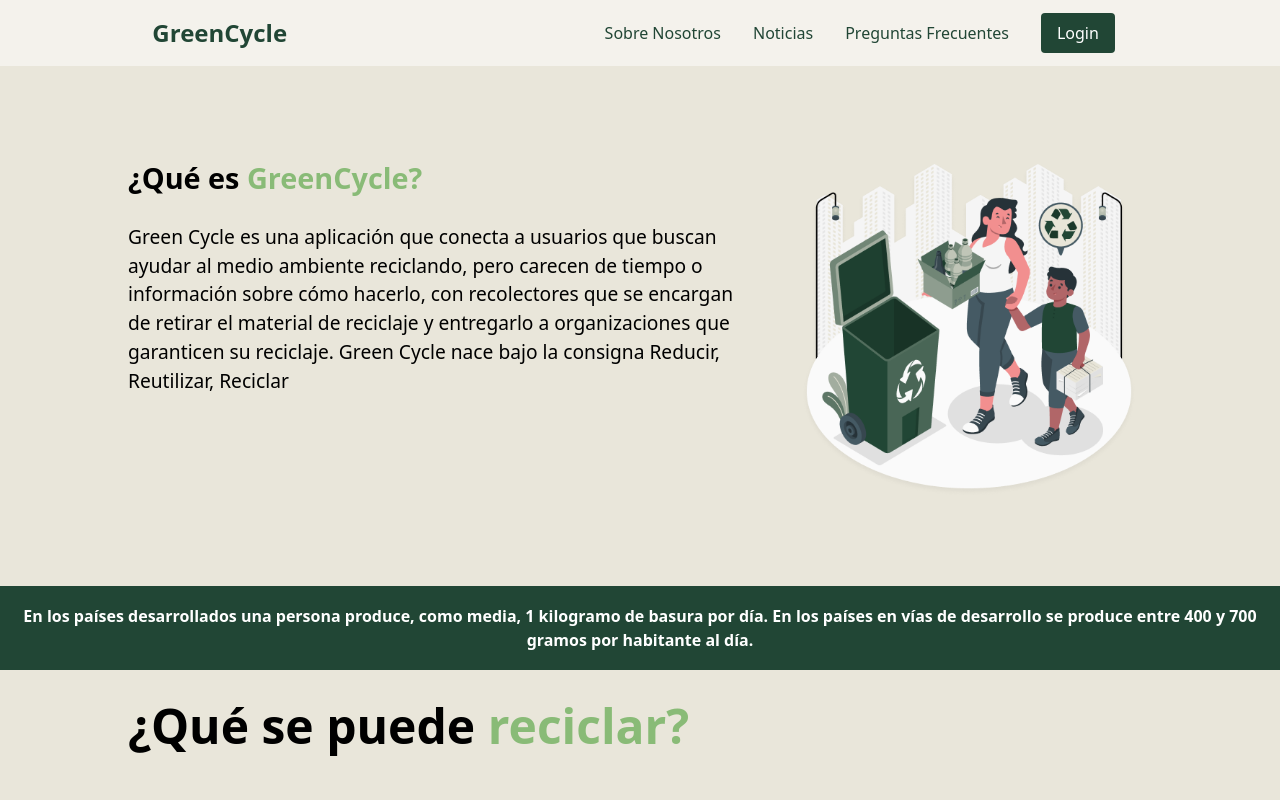
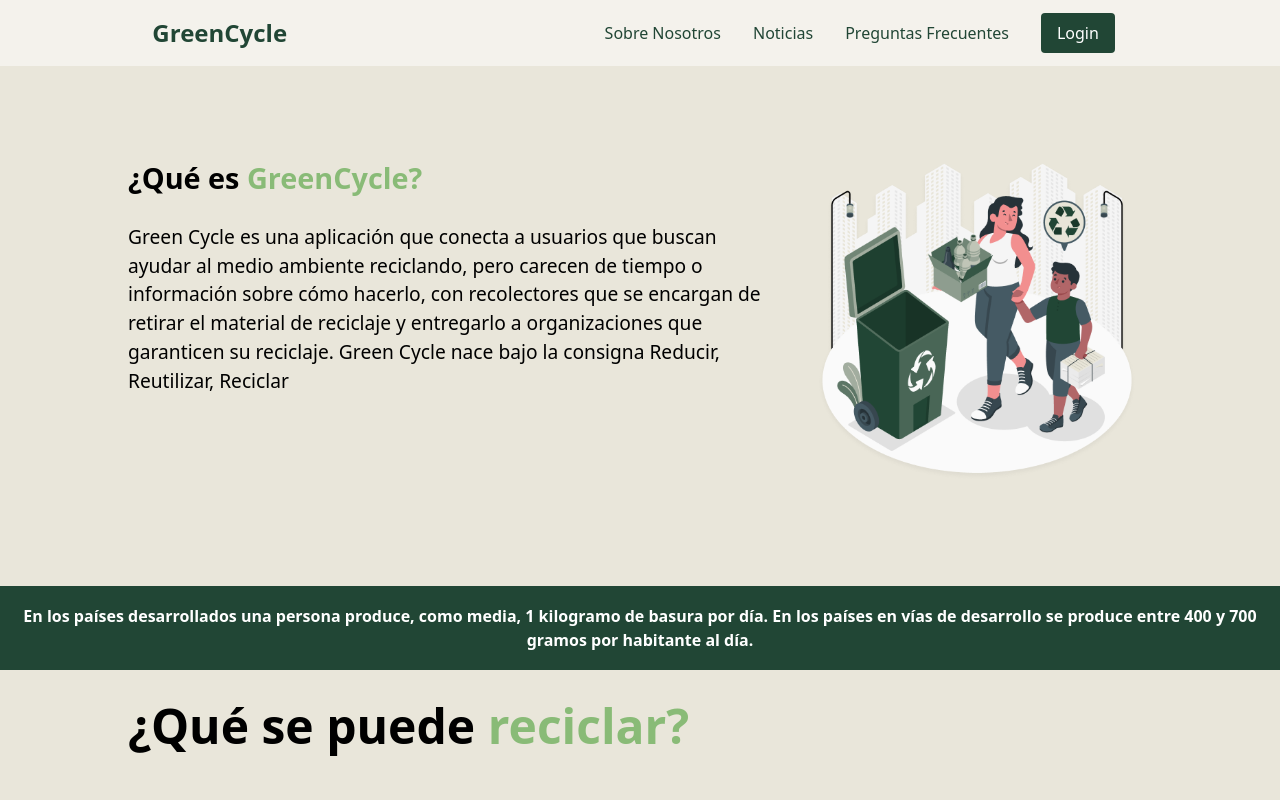
Before and after one commit to javaloayza/greencycle-app, a React (Vite) app in the folder client/: page / in a window 1280 px wide. Shown: the top 800 px of the page. Built offline with nearby package versions, Linux system fonts and the light colour scheme.

Commit message:
hero-nobile

```diff
--- a/client/src/components/organisms/Hero/Hero.scss
+++ b/client/src/components/organisms/Hero/Hero.scss
@@ -19,9 +19,13 @@
     margin-top: 80px;
     padding: 15px;
     position: relative;
+    width: 1620px;
 
     img {
-      width: 21rem;
+      width: 100%;
+      display: "block";
+      width: "100%"; // Ensures the image is responsive by default
+      z-index: -1;
     }
   }
 
@@ -46,3 +50,16 @@
 .text-span {
   color: #89bb77;
 }
+
+  /* Media query for devices with a max width of 768px (tablets and smaller devices) */
+  @media only screen and (max-width: 768px) {
+
+    .hero {
+      margin: 0 16px;
+    }
+
+    .hero_img img {
+      width: 100%;/* Adjust width as needed */
+    }
+
+  }
--- a/client/src/components/organisms/Hero/index.tsx
+++ b/client/src/components/organisms/Hero/index.tsx
@@ -24,11 +24,6 @@ export const Hero: React.FC = () => {
       </div>
       <div className="hero_img">
         <img
-          width={1620}
-          style={{
-            display: "block",
-            zIndex: -1,
-          }}
           src={recycle}
           alt="banner"
         />
```
